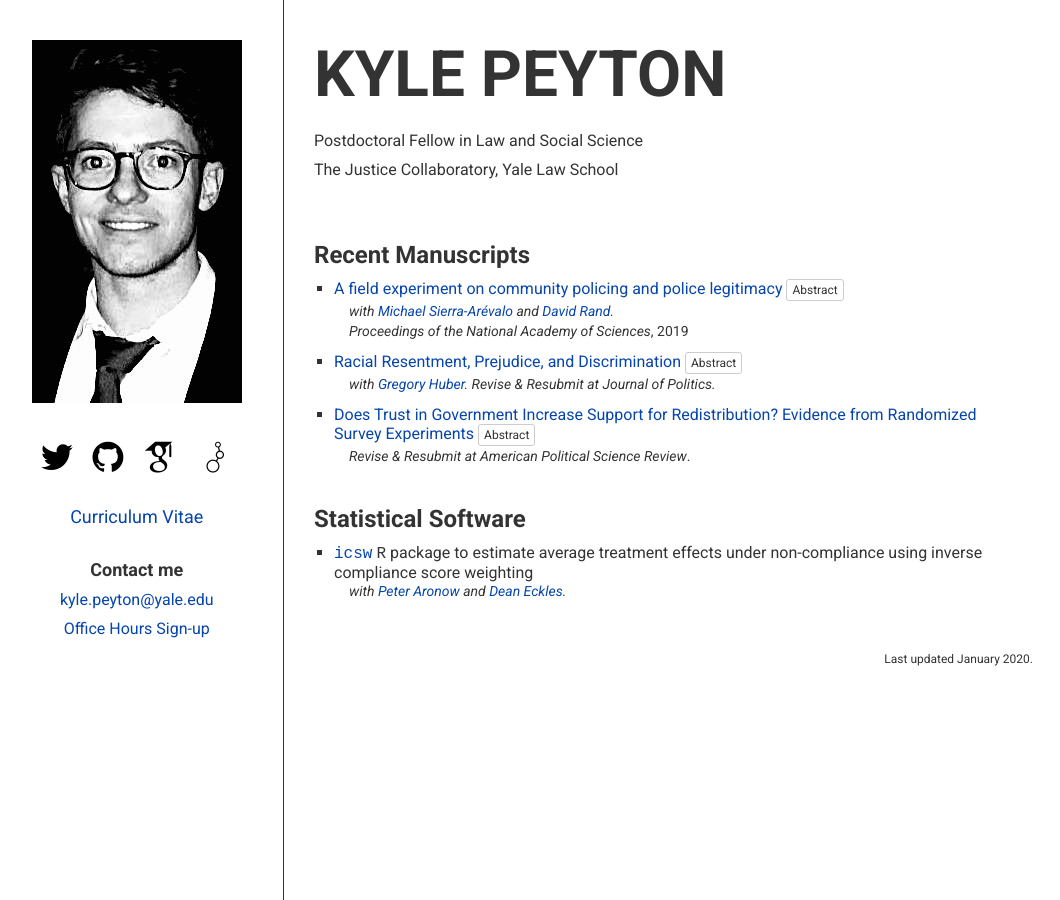
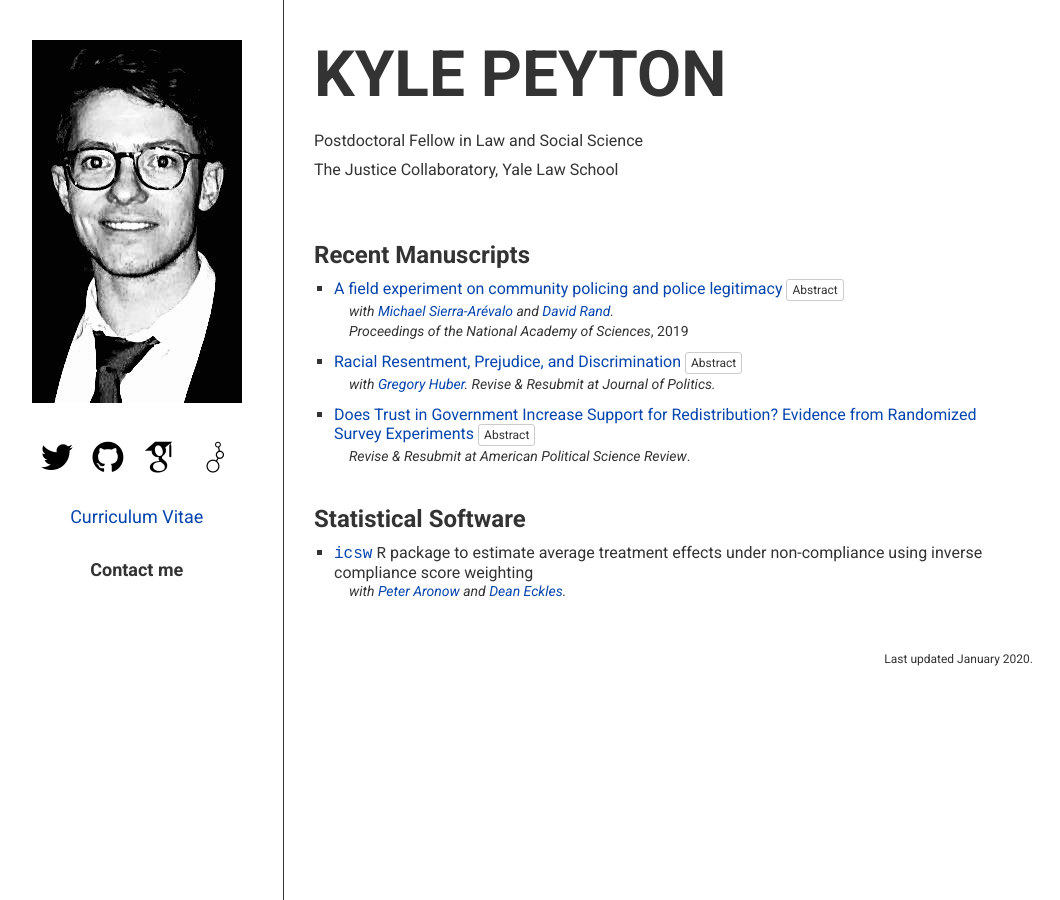
Before and after one commit to kylepeyton/kylepeyton.github.io, a Jekyll site: the page index.html, which Jekyll copies as it is, in a window 1280 px wide. Shown: the whole page, without its empty margins (162-1222 px from the left). Built offline with Jekyll 4.4.1, drawn with Linux system fonts in a browser that asks for light colours; some web fonts are replaced.

Commit message:
Update index.html

```diff
--- a/index.html
+++ b/index.html
@@ -64,11 +64,6 @@
 		</ul>
 
 		<h3>Contact me</h3>
-
-		<address class="contact">
-			<a href="mailto:kyle.peyton@yale.edu">kyle.peyton@yale.edu</a><br>
-			<a href="https://www.canumeet.com/kylepeyton/plsc-503-office-hours">Office Hours Sign-up</a><br>
-		</address>
 
 	</div>
 
```
